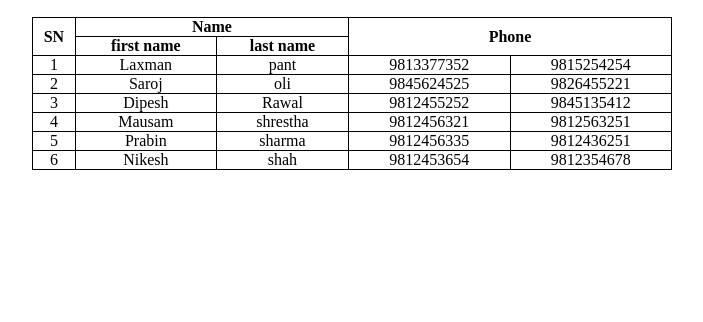
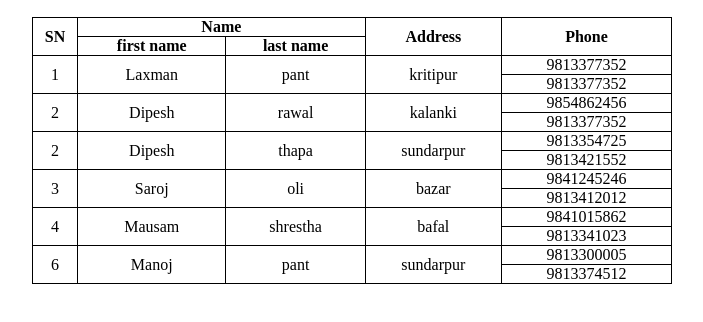
Before and after one commit to laxmanpant/assignment, a plain HTML site: page Assignment_2/index.html in a window 1280 px wide. Shown: the part 140-462 px from the top of the page, without its empty margins (268-971 px from the left). Drawn offline with Linux system fonts and the light colour scheme.

Commit message:
Update index.html

```diff
--- a/Assignment_2/index.html
+++ b/Assignment_2/index.html
@@ -1,22 +1,26 @@
 <!DOCTYPE html>
 <html lang="en">
+
 <head>
     <meta charset="UTF-8">
     <meta name="viewport" content="width=device-width, initial-scale=1.0">
     <title>Table</title>
     <link rel="stylesheet" href="index.css">
 </head>
+
 <body>
-   <table id="table" >
-    <caption><h1>
+    <table id="table">
+        <caption>
+            <h1>
                 Students Data
             </h1>
         </caption>
-    <thead  id="head">
+        <thead>
             <tr>
                 <th rowspan="2">SN</th>
                 <th colspan="2">Name</th>
-            <th rowspan="2" colspan="2">Phone</th>
+                <th rowspan="2">Address</th>
+                <th rowspan="2">Phone</th>
             </tr>
             <tr>
                 <th>first name</th>
@@ -24,49 +28,69 @@
             </tr>
         </thead>
         <tbody>
-        <tr>
-            <td>1</td>
-            <td>Laxman</td>
-            <td>pant</td>
+            <tr class="row">
+                <td rowspan="2">1</td>
+                <td rowspan="2">Laxman</td>
+                <td rowspan="2">pant</td>
+                <td rowspan="2">kritipur</td>
                 <td>9813377352</td>
-            <td>9815254254</td>
             </tr>
             <tr>
-            <td>2</td>
-            <td>Saroj</td>
-            <td>oli</td>
-            <td>9845624525</td>
-            <td>9826455221</td>
+                <td> 9813377352</td>
+            </tr>
+            <tr class="row">
+                <td rowspan="2">2</td>
+                <td rowspan="2">Dipesh</td>
+                <td rowspan="2">rawal</td>
+                <td rowspan="2">kalanki</td>
+                <td>9854862456</td>
             </tr>
             <tr>
-            <td>3</td>
-            <td>Dipesh</td>
-            <td>Rawal</td>
-            <td>9812455252</td>
-            <td>9845135412</td>
+                <td> 9813377352</td>
+            </tr>
+            <tr class="row">
+                <td rowspan="2">2</td>
+                <td rowspan="2">Dipesh</td>
+                <td rowspan="2">thapa</td>
+                <td rowspan="2">sundarpur</td>
+                <td>9813354725</td>
             </tr>
             <tr>
-            <td>4</td>
-            <td>Mausam</td>
-            <td>shrestha</td>
-            <td>9812456321</td>
-            <td>9812563251</td>
+                <td> 9813421552</td>
+            </tr>
+            <tr class="row">
+                <td rowspan="2">3</td>
+                <td rowspan="2">Saroj</td>
+                <td rowspan="2">oli</td>
+                <td rowspan="2">bazar</td>
+                <td>9841245246</td>
             </tr>
             <tr>
-            <td>5</td>
-            <td>Prabin </td>
-            <td>sharma</td>
-            <td>9812456335</td>
-            <td>9812436251</th>
+                <td> 9813412012</td>
+            </tr>
+            <tr class="row">
+                <td rowspan="2">4</td>
+                <td rowspan="2">Mausam</td>
+                <td rowspan="2">shrestha</td>
+                <td rowspan="2">bafal</td>
+                <td>9841015862</td>
             </tr>
             <tr>
-            <td>6</td>
-            <td>Nikesh</td>
-            <td>shah</td>
-            <td>9812453654</td>
-            <td>9812354678</td>
+                <td> 9813341023</td>
             </tr>
+            <tr class="row">
+                <td rowspan="2">6</td>
+                <td rowspan="2">Manoj</td>
+                <td rowspan="2">pant</td>
+                <td rowspan="2">sundarpur</td>
+                <td>9813300005</td>
+            </tr>
+            <tr>
+                <td> 9813374512</td>
+            </tr>
+
         </tbody>
     </table>
 </body>
+
 </html>
```
Lines whose indentation alone changed are shown as unchanged.
